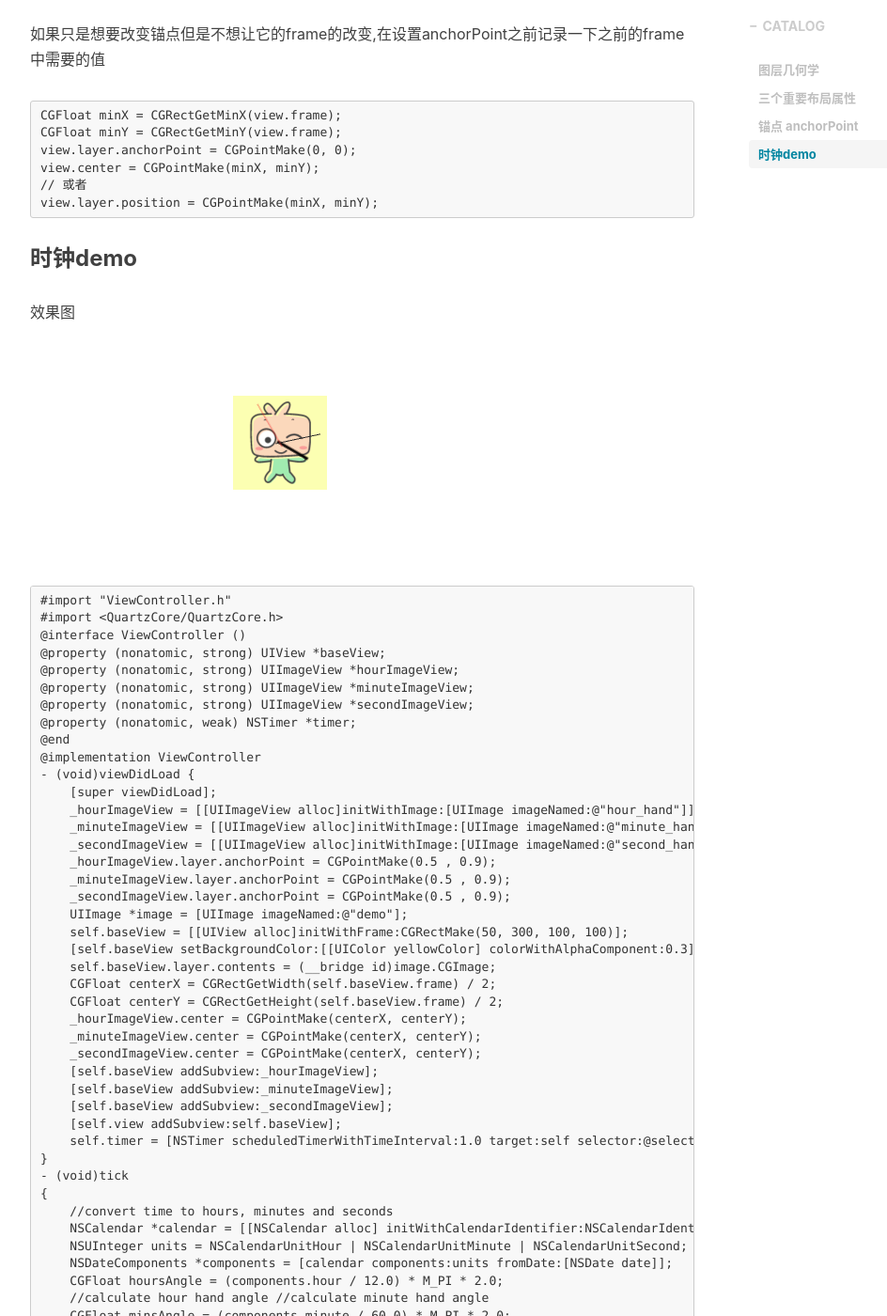
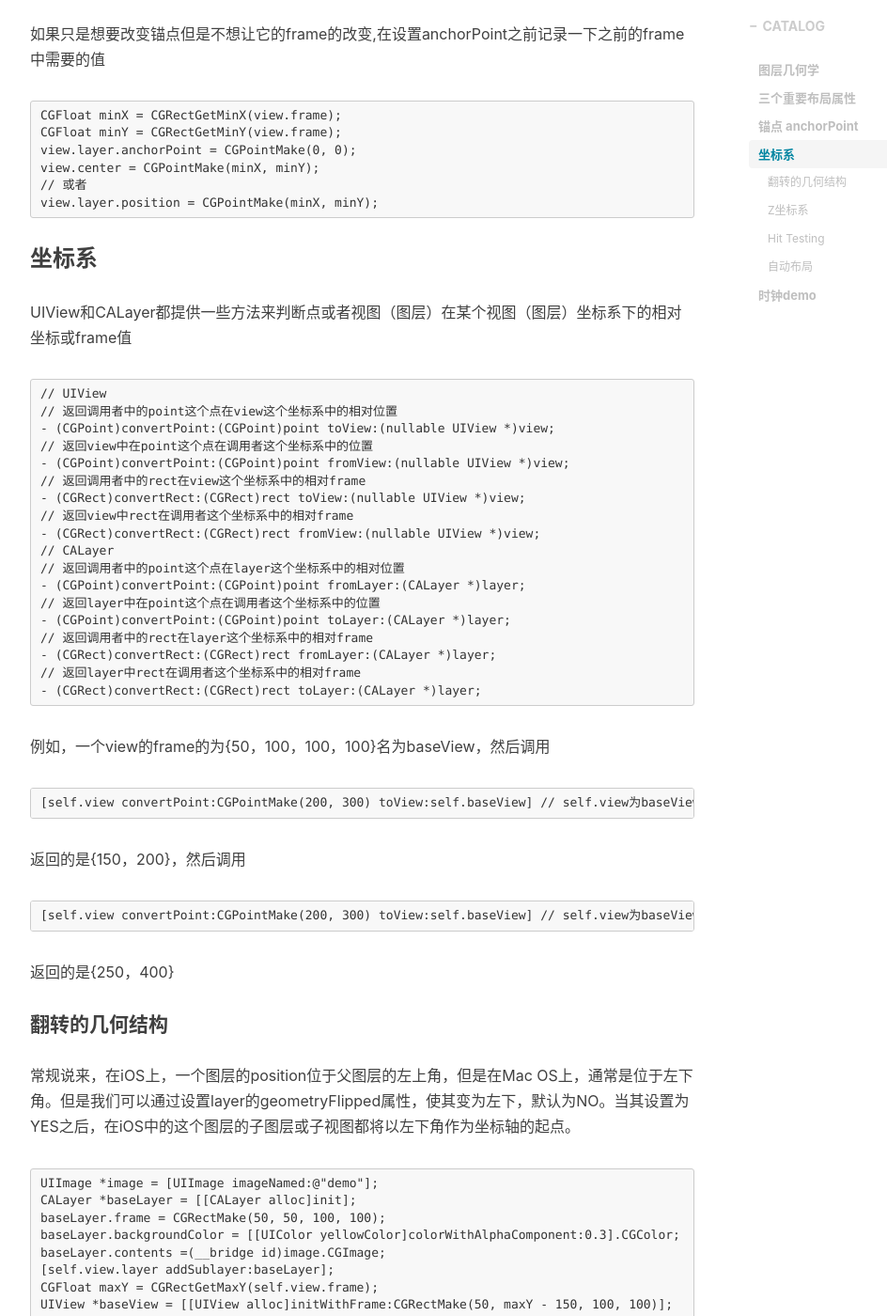
Before and after one commit to MFNothing/MFNothing.github.io, a Jekyll site: the page built from _posts/2017-08-03-core-animation-03.markdown, in a window 1280 px wide and 1400 px high, scrolled down 1864 px. Shown: the whole window at 94% size, without its empty margins (233-1177 px from the left). Built offline with Jekyll 4.4.1, drawn with Linux system fonts in a browser that asks for light colours; nearby versions of some CDN libraries; comment, search, counter and statistics services are not loaded; some of the changed text lies outside the part shown.

Commit message:
core animation 03-1

````diff
--- a/_posts/2017-08-03-core-animation-03.markdown
+++ b/_posts/2017-08-03-core-animation-03.markdown
@@ -56,6 +56,111 @@ view.center = CGPointMake(minX, minY);
 // 或者
 view.layer.position = CGPointMake(minX, minY);
 ```
+
+### 坐标系
+
+UIView和CALayer都提供一些方法来判断点或者视图（图层）在某个视图（图层）坐标系下的相对坐标或frame值
+
+
+```
+// UIView
+// 返回调用者中的point这个点在view这个坐标系中的相对位置
+- (CGPoint)convertPoint:(CGPoint)point toView:(nullable UIView *)view;
+// 返回view中在point这个点在调用者这个坐标系中的位置
+- (CGPoint)convertPoint:(CGPoint)point fromView:(nullable UIView *)view;
+// 返回调用者中的rect在view这个坐标系中的相对frame
+- (CGRect)convertRect:(CGRect)rect toView:(nullable UIView *)view;
+// 返回view中rect在调用者这个坐标系中的相对frame
+- (CGRect)convertRect:(CGRect)rect fromView:(nullable UIView *)view;
+// CALayer
+// 返回调用者中的point这个点在layer这个坐标系中的相对位置
+- (CGPoint)convertPoint:(CGPoint)point fromLayer:(CALayer *)layer;
+// 返回layer中在point这个点在调用者这个坐标系中的位置
+- (CGPoint)convertPoint:(CGPoint)point toLayer:(CALayer *)layer;
+// 返回调用者中的rect在layer这个坐标系中的相对frame
+- (CGRect)convertRect:(CGRect)rect fromLayer:(CALayer *)layer;
+// 返回layer中rect在调用者这个坐标系中的相对frame
+- (CGRect)convertRect:(CGRect)rect toLayer:(CALayer *)layer;
+```
+
+例如，一个view的frame的为{50，100，100，100}名为baseView，然后调用
+
+```
+[self.view convertPoint:CGPointMake(200, 300) toView:self.baseView] // self.view为baseView的父视图
+```
+
+返回的是{150，200}，然后调用
+
+```
+[self.view convertPoint:CGPointMake(200, 300) toView:self.baseView] // self.view为baseView的父视图
+```
+
+返回的是{250，400}
+
+#### 翻转的几何结构
+
+常规说来，在iOS上，一个图层的position位于父图层的左上角，但是在Mac OS上，通常是位于左下角。但是我们可以通过设置layer的geometryFlipped属性，使其变为左下，默认为NO。当其设置为YES之后，在iOS中的这个图层的子图层或子视图都将以左下角作为坐标轴的起点。
+
+
+```
+UIImage *image = [UIImage imageNamed:@"demo"];
+CALayer *baseLayer = [[CALayer alloc]init];
+baseLayer.frame = CGRectMake(50, 50, 100, 100);
+baseLayer.backgroundColor = [[UIColor yellowColor]colorWithAlphaComponent:0.3].CGColor;
+baseLayer.contents =(__bridge id)image.CGImage;
+[self.view.layer addSublayer:baseLayer];
+CGFloat maxY = CGRectGetMaxY(self.view.frame);
+UIView *baseView = [[UIView alloc]initWithFrame:CGRectMake(50, maxY - 150, 100, 100)];
+[baseView setBackgroundColor:[[UIColor redColor] colorWithAlphaComponent:0.3]];
+baseView.layer.contents = (__bridge id)image.CGImage;
+[self.view addSubview:baseView];
+self.view.layer.geometryFlipped = YES;
+```
+效果图
+![](/img/in-mpost/Core-Animation-03/geometryFlipped.png)
+
+
+#### Z坐标系
+
+图层是一层一层的，所以Z代表他的厚度，一般都是0，但是通过设置值后可以让下面的图层移动到上面去。
+
+```
+layer.zPosition = 1.0f;
+```
+
+#### Hit Testing
+
+CALayer对响应链一无所知，所以它不能直接处理触摸事件或者手势。但是它有一系列的方法帮你处理事件：-containsPoint:和-hitTest:
+
+
+-containsPoint:接受一个在本图层坐标系下的CGPoint，如果这个点在图层frame范围内就返回YES。
+
+注意这个需要把点通过convert转换到本坐标系下再判断
+
+```
+- (BOOL)containsPoint:(CGPoint)p;
+```
+
+-hitTest:方法同样接受一个CGPoint类型参数，它返回图层本身，或者包含这个坐标点的叶子节点图层，而不是BOOL类型。如果点在最外面的图层外，则返回nil。
+
+```
+- (nullable CALayer *)hitTest:(CGPoint)p;
+```
+注意当调用图层的-hitTest:方法时，测算的顺序严格依赖于图层树当中的图层顺序（和UIView处理事件类似）。之前提到的zPosition属性可以明显改变屏幕上图层的顺序，但不能改变触摸事件被处理的顺序。
+
+这意味着如果改变了图层的z轴顺序，你会发现将不能够检测到最前方的视图点击事件，这是因为被另一个图层遮盖住了，虽然它的zPosition值较小，但是在图层树中的顺序靠前。我们将在第五章详细讨论这个问题。
+
+#### 自动布局
+
+当使用视图的时候，可以充分利用UIView类接口暴露出来的UIViewAutoresizingMask和NSLayoutConstraintAPI，但如果想随意控制CALayer的布局，就需要手工操作。最简单的方法就是使用CALayerDelegate如下函数：
+
+- (void)layoutSublayersOfLayer:(CALayer *)layer;
+当图层的bounds发生改变，或者图层的-setNeedsLayout方法被调用的时候，这个函数将会被执行。这使得你可以手动地重新摆放或者重新调整子图层的大小，但是不能像UIView的autoresizingMask和constraints属性做到自适应屏幕旋转。
+
+这也是为什么最好使用视图而不是单独的图层来构建应用程序的另一个重要原因之一。
+
+
+
 ### 时钟demo
 
 效果图
````
Also changed, not shown: img/in-mpost/Core-Animation-03/geometryFlipped.png (added).
